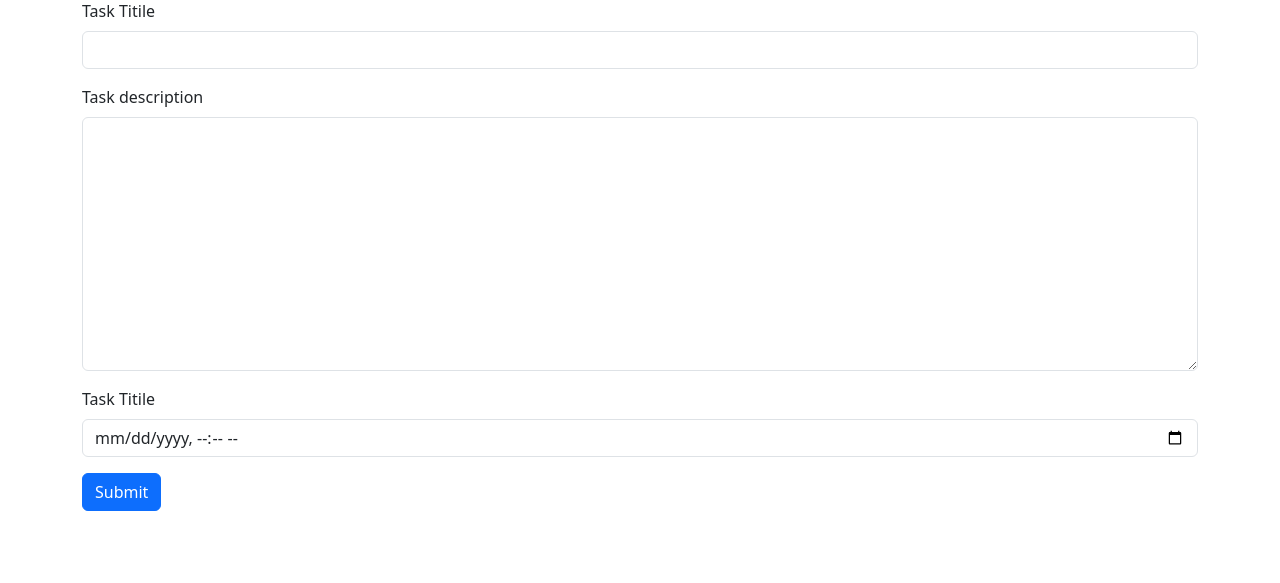
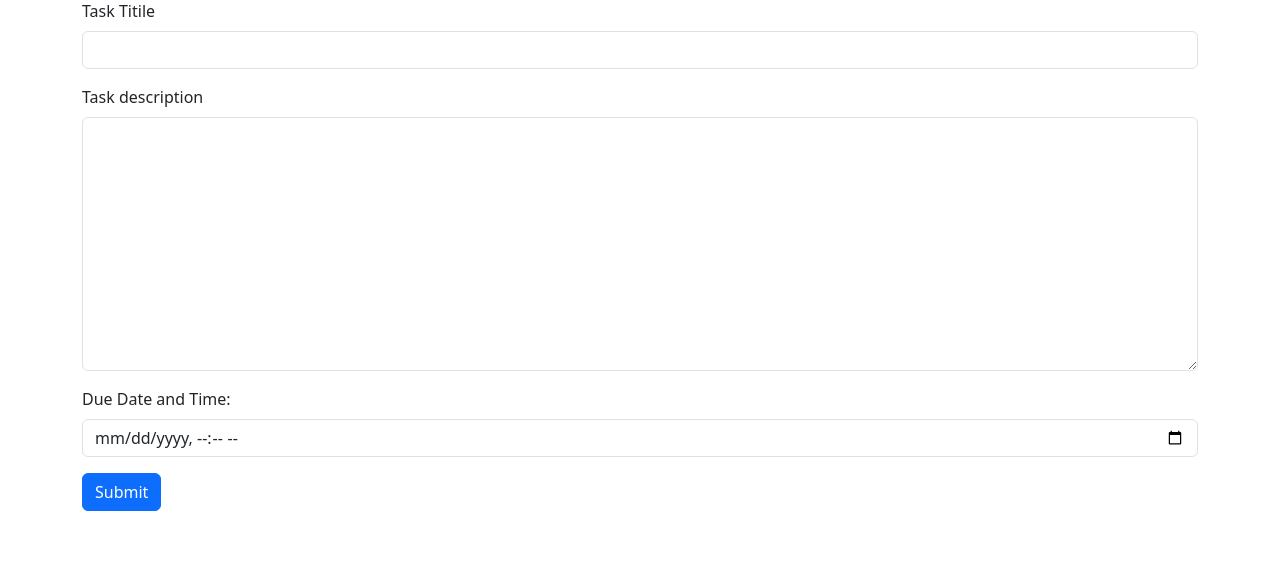
Before and after one commit to ananthu666/ToDo_Django, a Django app: page /home in a window 1280 px wide. Shown: the part 133-716 px from the top of the page. Run offline with Django 4.2, Linux system fonts and the light colour scheme; a user stored in the database is signed in.

Commit message:
Update index.html

```diff
--- a/templates/index.html
+++ b/templates/index.html
@@ -55,7 +55,7 @@
               <textarea class="form-control" name="desc" id="desc" cols="30" rows="10"></textarea>
             </div>
             <div class="mb-3">
-              <label for="ct" class="form-label">Task Titile</label>
+              <label for="ct" class="form-label">Due Date and Time:</label>
               <input type="datetime-local" class="form-control" id="ct" name="ct" aria-describedby="emailHelp">
 
             </div>
```
